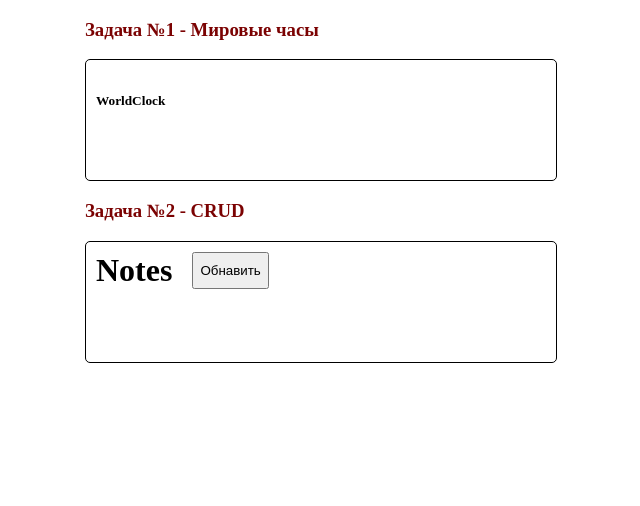
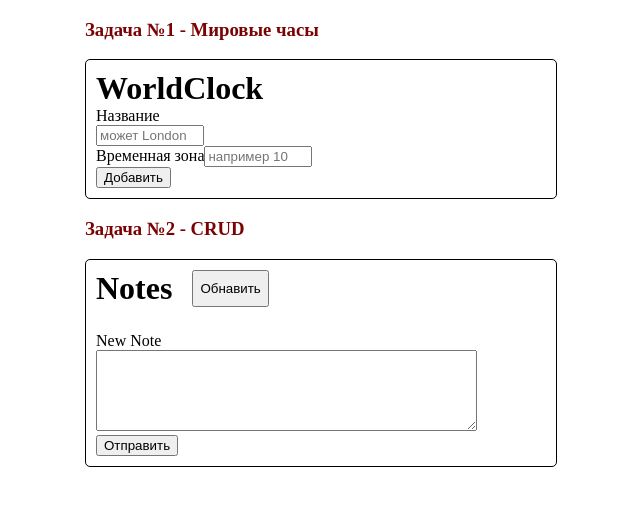
Before and after one commit to Al101020/15.06_dz, a React (Vite) app: page / in a window 1280 px wide. Shown: the top 506 px of the page, without its empty margins (319-959 px from the left). Built offline with nearby package versions, Linux system fonts and the light colour scheme; no server answers.

Commit message:
commit-6

```diff
--- a/src/App.css
+++ b/src/App.css
@@ -9,12 +9,16 @@ h3 {
 
 .task1, .task2 {
   width: 450px;
-  height: 100px;
+  min-height: 100px;
 
   border: 1px solid black;
   border-radius: 5px;
 
   padding: 10px;
+}
+
+.titleTask {
+  margin: 0;
 }
 
 /* .h5 {
--- a/src/components/task1/WorldClock.jsx
+++ b/src/components/task1/WorldClock.jsx
@@ -1,8 +1,27 @@
+import './worldClock.css';
+
+function handleSubmit(e) {
+  e.preventDefault();
+  console.log('Клик кнопка Добавить Часы');
+};
+
 function WorldClock() {
   return (
     <>
       <div className='task1'>
-        <h5 className='h5'>WorldClock</h5>
+        <h1 className='titleTask'>WorldClock</h1>
+        <form onSubmit={handleSubmit}>
+          <div id='wcTitle'>
+            <label>Название
+            <input type="text" name="title" placeholder="может London" /></label>
+          </div>
+          <div id='wcTimeZone'>
+            <label>Временная зона
+            <input type="text" name="timeZone" placeholder="например 10" /></label>
+          </div>
+
+          <input type="submit" name="submitInfo" value="Добавить"></input>
+        </form>
       </div>
     </>
   )
--- /dev/null
+++ b/src/components/task1/worldClock.css
@@ -0,0 +1,7 @@
+#wcTitle {
+  max-width: 150px;
+}
+
+input[type="text"] {
+  width: 100px;
+}
--- a/src/components/task2/Crud.jsx
+++ b/src/components/task2/Crud.jsx
@@ -1,7 +1,6 @@
 import './crud.css';
 
-function Crud() {
-  fetch('http://localhost:7070/notes')
+const fetchGet = () => fetch('http://localhost:7070/notes')
   .then(response => {
     if (!response.ok) {
       throw new Error(`HTTP ошибка! Код: ${response.status}`);
@@ -9,26 +8,40 @@ function Crud() {
     return response.json();
   })
   .then(data => {
-      console.log('Данные из API:', data);
+    console.log('Клик кнопка Обновить');
+    console.log(data);
   })
   .catch(error => {
     console.error('Ошибка при выполнении запроса:', error);
   });
 
+function handleSubmit(e) {
+  e.preventDefault();
+  console.log('Клик кнопка Добавить');
+};
 
+function Crud() {
+  // fetchGet();
 
   return (
     <>
       <div className='task2'>
         <div id='crudTitle'>
           <div className='notes'>
-            <h1 className='notesH1'>Notes</h1>
+            <h1 className='titleTask'>Notes</h1>
           </div>
-          <button className='update'>Обнавить</button>
+          <button id='updateBtn' onClick={fetchGet}>Обнавить</button>
         </div>
         <div id='allNotes'></div>
-        <div id='crudBottom'></div>
-        {/* <div className='crud'></div> */}
+        <div id='crudBottom'>
+          <div>New Note</div>
+          <div>
+            <form onSubmit={handleSubmit}>
+              <textarea name="comment" rows="5" cols="45"></textarea><br></br>
+              <input type="submit" name="submitInfo" value="Отправить"></input>
+            </form>
+          </div>
+        </div>
       </div>
     </>
   )
--- a/src/components/task2/crud.css
+++ b/src/components/task2/crud.css
@@ -1,13 +1,12 @@
-.notesH1 {
-  margin: 0;
+#crudTitle {
+  display: flex;
 }
 
-#crudTitle {
-  display: flex;
-
+#allNotes {
+  min-height: 25px;
 }
 
-.update {
+#updateBtn {
   margin-left: 20px;
   cursor: pointer;
 }
```
Also changed, not shown: 1 other file (tests, documents, lock files or other folders). Lines whose indentation alone changed are shown as unchanged.
